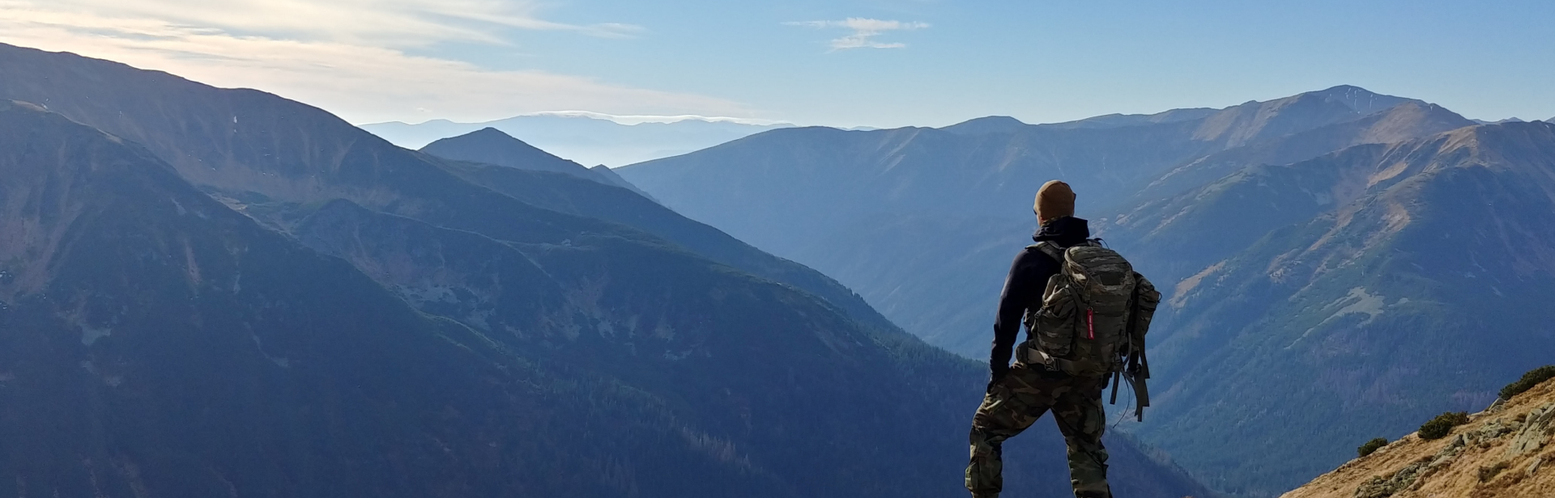
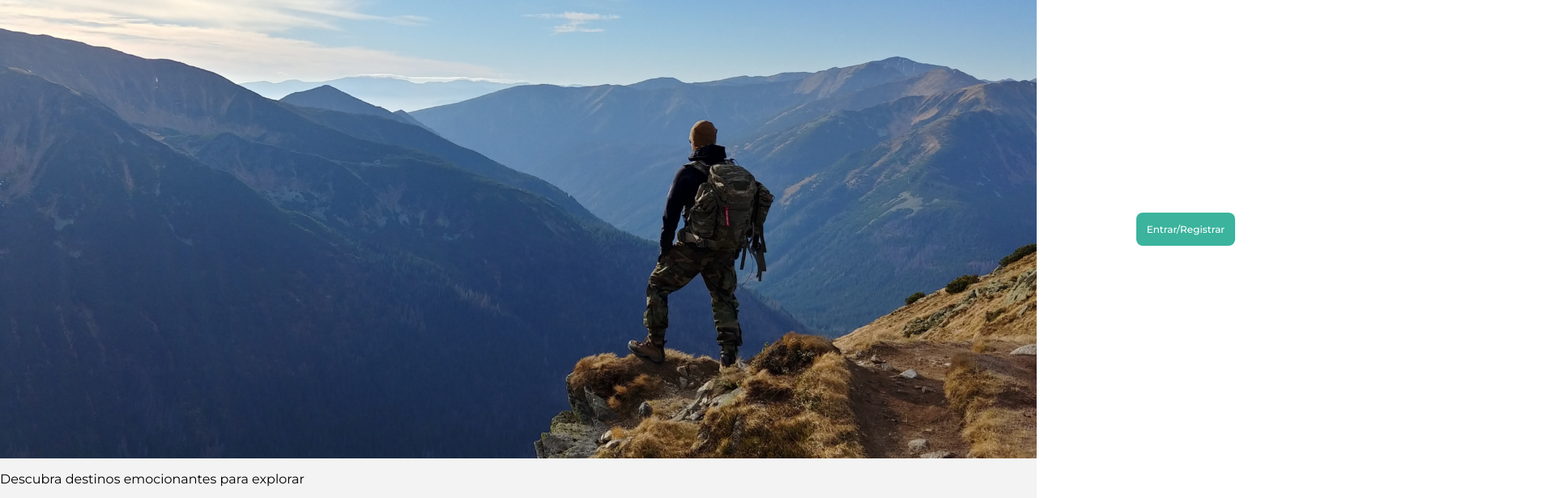
Before and after one commit to StartFuture/novi-frontend, a React (Create React App) app: page / in a window 1280 px wide. Shown: the top 616 px of the page at 81% size, 1920 px wide, since content can reach past the window. Built offline with nearby package versions, Linux system fonts and the light colour scheme.

Commit message:
Banner_inicio - Iniciando codificacao

```diff
--- a/src/assets/css/LandingPageInicio.css
+++ b/src/assets/css/LandingPageInicio.css
@@ -0,0 +1,43 @@
+h4 {
+    font-family: 'Audiowide', cursive;
+    color: #FFF;
+    font-size: 24px;
+    font-weight: 400;
+}
+
+.LP-navbar {
+    display: flex;
+	justify-content: space-between;
+	align-items: center;
+    z-index: 2;
+}
+
+.LP-navbar h4 {
+    margin-left: 5%;
+}
+
+.LP-navbar button {
+    margin-right: 10%;
+    font-size: 12px;
+}
+
+.LP-header img {
+    width: 100%;
+    height: 100%;
+}
+
+button {
+    width: 12%;
+	height: 14%;
+    padding: 1%;
+	display: flex;
+	align-items: center;
+	justify-content: center;
+	background: #3BB39D;
+	border-radius: 8px;
+	border: none;
+	color: #FFF;
+	font-family: 'Montserrat', sans-serif;
+	font-weight: 500;
+	font-size: 14px;
+}
--- a/src/assets/css/fonts.css
+++ b/src/assets/css/fonts.css
@@ -1 +1,2 @@
-@import url('https://fonts.googleapis.com/css2?family=Montserrat:wght@100;400;700&display=swap');
+@import url('https://fonts.googleapis.com/css2?family=Montserrat:wght@100;400;500;700&display=swap');
+@import url('https://fonts.googleapis.com/css2?family=Audiowide&display=swap');
--- a/src/components/LandingPageInicio.js
+++ b/src/components/LandingPageInicio.js
@@ -5,9 +5,19 @@ import LPInicio from '../assets/img/LPInicio.png'
 
 function LandingPageInicio(){
     return (
-        <div className="LP">
-            <img src={LPInicio} alt="Imagem LP Inicio" />
-        </div>
+        <>
+            <header className="LP-header">
+                <div className="LP-navbar">
+                    <img src={LPInicio} alt="Imagem LP Inicio" />
+                    <h4> Noví </h4>
+                    <button> Entrar/Registrar </button>
+                </div>
+            </header>
+            <div className="LP-banner">
+                <p>Descubra destinos emocionantes para explorar</p>
+                <button> Quero viajar  </button>
+            </div>
+        </>
     )
 }
 
```
